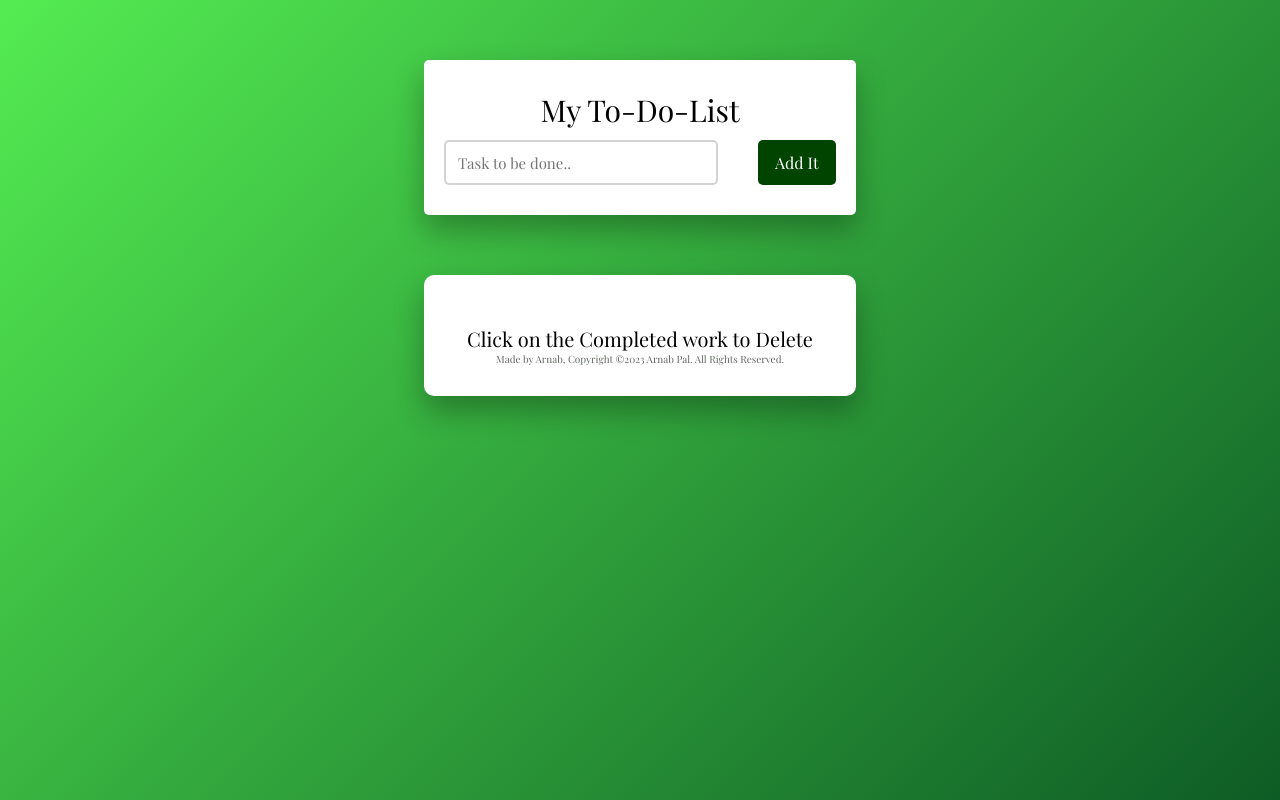
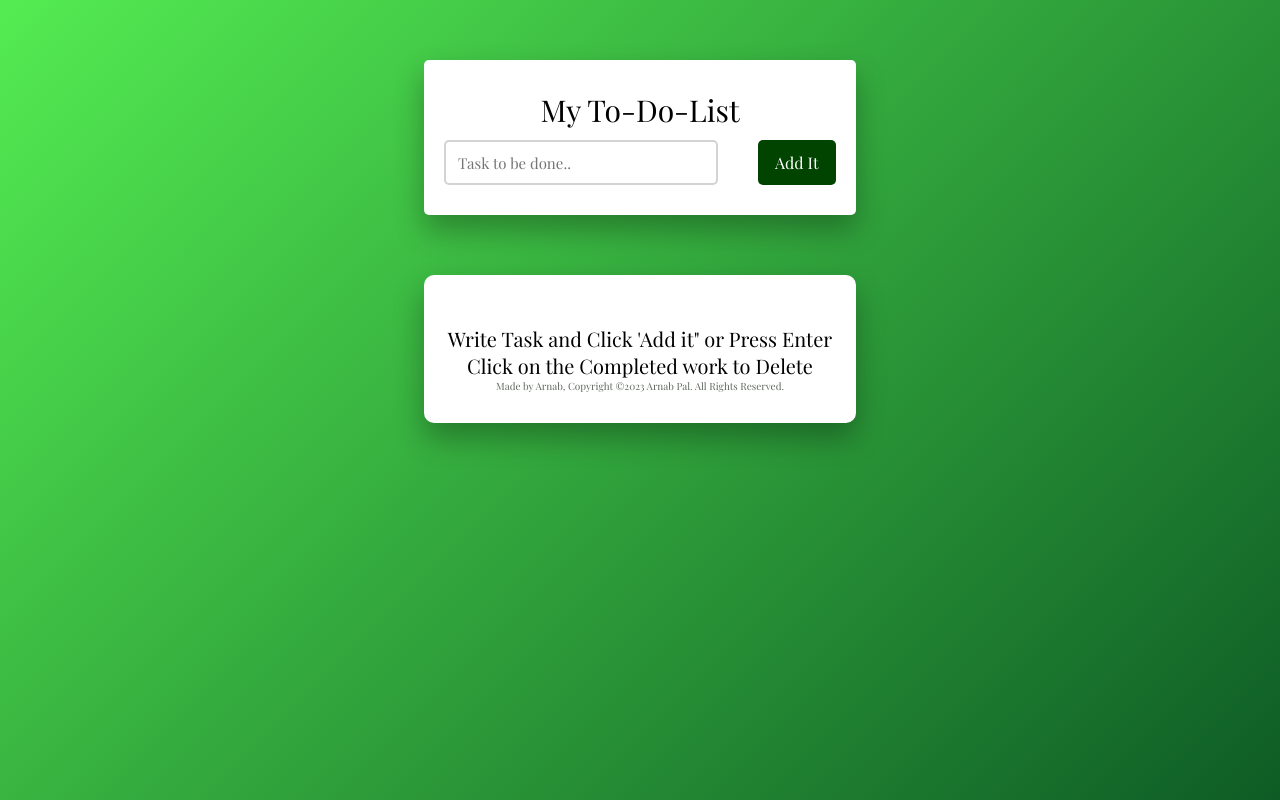
Before and after one commit to arnabpal2022/toDoList, a React (Vite) app: page / in a window 1280 px wide. Built offline with nearby package versions, Linux system fonts and the light colour scheme; a web font is replaced by a local one.

Commit message:
Update App.jsx

```diff
--- a/src/App.jsx
+++ b/src/App.jsx
@@ -76,6 +76,7 @@ function App() {
           <ul>
           {items.map((toDoItem,index) => <ToDoList key={index} id={index} text={toDoItem} onChecked={deleteItem}/>)}
           </ul>
+          <p className="footer black">Write Task and Click 'Add it" or Press Enter</p>
           <p className="footer black">Click on the Completed work to Delete</p>
           <p className="footer">Made by Arnab, Copyright ©{year} Arnab Pal. All Rights Reserved.</p>
         </div>
```
